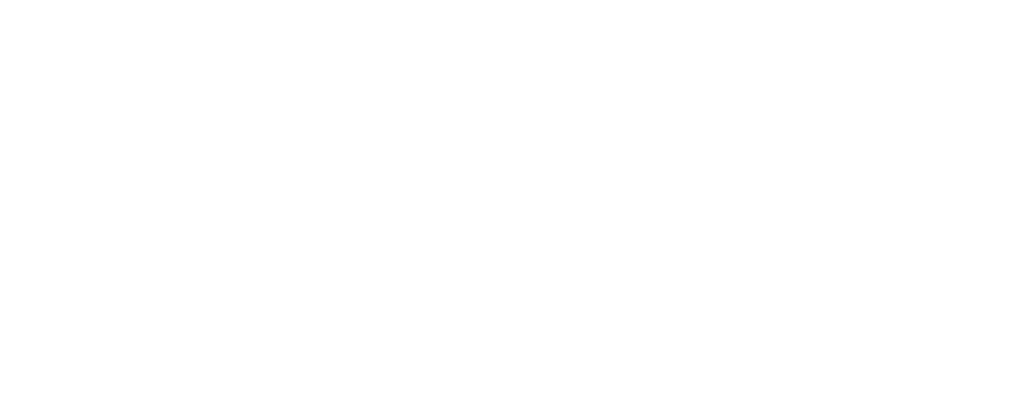
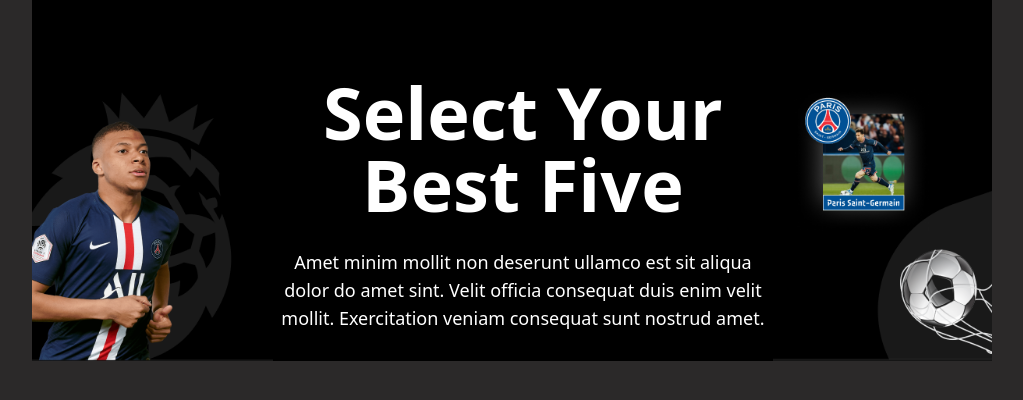
Before and after one commit to likhonalmamun/players-picker, a plain HTML site: page index.html in a window 1280 px wide. Shown: the whole page, without its empty margins (128-1151 px from the left). Drawn offline with nearby package versions, Linux system fonts and the light colour scheme.

Commit message:
header section complete

```diff
--- a/index.html
+++ b/index.html
@@ -6,9 +6,23 @@
     <meta name="viewport" content="width=device-width, initial-scale=1.0" />
     <title>Choose Top five Players</title>
     <link rel="stylesheet" href="style.css" />
+    <script src="https://cdn.tailwindcss.com"></script>
   </head>
-  <body>
-    <header></header>
+  <body class="w-9/12 mx-auto bg-[#2b2929]">
+    <header class="flex justify-between content-center bg-black mx-auto pt-12 mb-12">
+      <div><img src="images/header-left.png" alt="" /></div>
+      <div class="text-center w-2/3 my-auto">
+        <h1 class="text-7xl text-white mb-7 text-[#FF5E19] font-bold">
+          Select Your Best Five
+        </h1>
+        <p class="text-white text-lg">
+          Amet minim mollit non deserunt ullamco est sit aliqua dolor do amet
+          sint. Velit officia consequat duis enim velit mollit. Exercitation
+          veniam consequat sunt nostrud amet.
+        </p>
+      </div>
+      <div><img src="images/header-right.png" alt="" /></div>
+    </header>
     <main>
       <section>
         <!-- left section starts -->
--- a/style.css
+++ b/style.css
@@ -0,0 +1,3 @@
+span {
+    color: #2b2929;
+}
```
Also changed, not shown: images/header-left.png (added), images/header-right.png (added), images/player1.png (added), images/player2.png (added), images/player3.png (added), images/player4.png (added), images/player5.png (added), images/player6.png (added).
